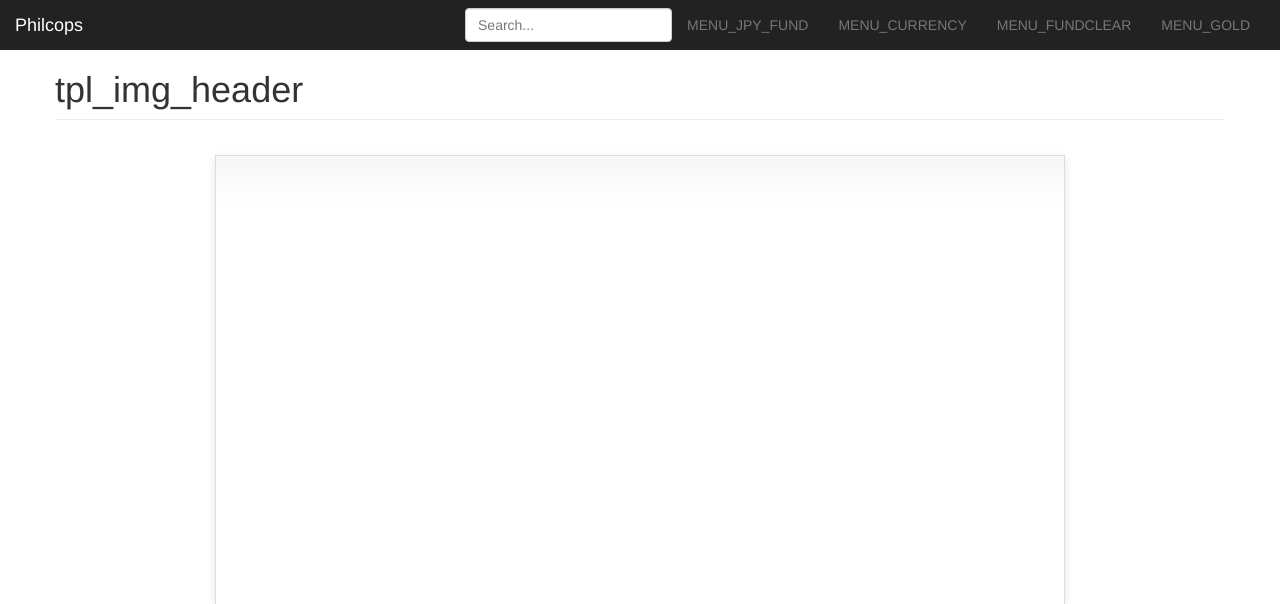
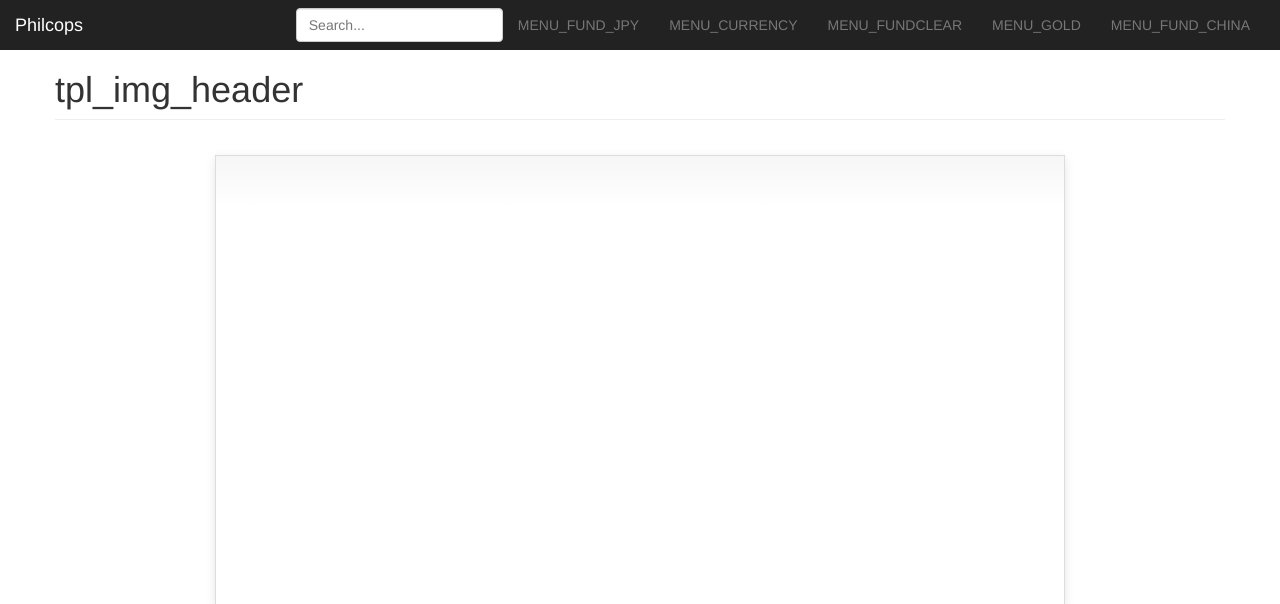
Before and after one commit to slee124565/philcop, a Django app: template templates/mf_my_japan.tpl.html in a window 1280 px wide. Shown: the top 604 px of the page. Run offline with Django 3.2, Linux system fonts and the light colour scheme; the template is opened without the code that fills it, so the values that code supplies are empty; parts of the project's set-up code (start-up, migrations or seed data) failed here and were passed over; some libraries are stand-ins or nearby versions.

Commit message:
menu item MENU_JPY_NAV implement

```diff
--- a/assets/css/default.css
+++ b/assets/css/default.css
@@ -51,6 +51,10 @@ body {
 	line-height: 1.2em;
 }
 
+.legendLabel {
+	text-align: left;
+}
+
 /*
 label, input {
 	float: left;
--- a/mfinvest/urls.py
+++ b/mfinvest/urls.py
@@ -2,7 +2,7 @@ from django.conf.urls import patterns, include, url
 
 urlpatterns = patterns('',
 
-    url(r'^jpy_compare/$', 'mfinvest.views.japan_nav_compare_view'),
+    url(r'^jpy_compare/$', 'mfinvest.views.japan_nav_compare_view_2'),
     url(r'^jpy_yoy_compare/$', 'mfinvest.views.japan_yoy_compare_view'),
     #url(r'^fund_jpy/$', 'mfinvest.views.mf_japan_view'),
     url(r'^fund_jpy/$', 'mfinvest.views.mf_japan_view_2'),
--- a/templates/dashboard.tpl.html
+++ b/templates/dashboard.tpl.html
@@ -36,13 +36,13 @@
           <ul class="nav navbar-nav navbar-right">
           	<li class="dropdown">
           		<a href="#" class="dropdown-toggle" data-toggle="dropdown">
-          			{% trans MENU_JPY_FUND|default:"MENU_JPY_FUND" %}
+          			{% trans MENU_FUND_JPY|default:"MENU_FUND_JPY" %}
           		</a>
           		<ul class="dropdown-menu" role="menu">
-            		<li><a href="#">{% trans MENU_MY_JPY_FUND|default:"MENU_MY_JPY_FUND" %}</a></li>
+            		<li><a href="/mf/fund_jpy/">{% trans MENU_MY_JPY_FUND|default:"MENU_MY_JPY_FUND" %}</a></li>
 		            <li><a href="#">{% trans MENU_INVEST_RECORD_ADD|default:"MENU_INVEST_RECORD_ADD" %}</a></li>
-		            <li><a href="#">{% trans MENU_JPY_NAV|default:"MENU_JPY_NAV" %}</a></li>
-		            <li><a href="#">{% trans MENU_JPY_YOY|default:"MENU_JPY_YOY" %}</a></li>
+		            <li><a href="/mf/jpy_compare/">{% trans MENU_JPY_NAV|default:"MENU_JPY_NAV" %}</a></li>
+		            <li><a href="/mf/jpy_yoy_compare/">{% trans MENU_JPY_YOY|default:"MENU_JPY_YOY" %}</a></li>
           		</ul>
           	</li>
           	<li class="dropdown">
@@ -71,6 +71,14 @@
           		</a>
           		<ul class="dropdown-menu" role="menu">
 		            <li><a href="#">{% trans MENU_MY_GOLD|default:"MENU_MY_GOLD" %}</a></li>
+          		</ul>
+          	</li>
+          	<li class="dropdown">
+          		<a href="#" class="dropdown-toggle" data-toggle="dropdown">
+          			{% trans MENU_FUND_CHINA|default:"MENU_FUND_CHINA" %}
+          		</a>
+          		<ul class="dropdown-menu" role="menu">
+		            <li><a href="#">{% trans MENU_MY_CHINA_FUND|default:"MENU_MY_CHINA_FUND" %}</a></li>
           		</ul>
           	</li>
 
```
Also changed, not shown: mfinvest/views.py (+49 -1 lines).
